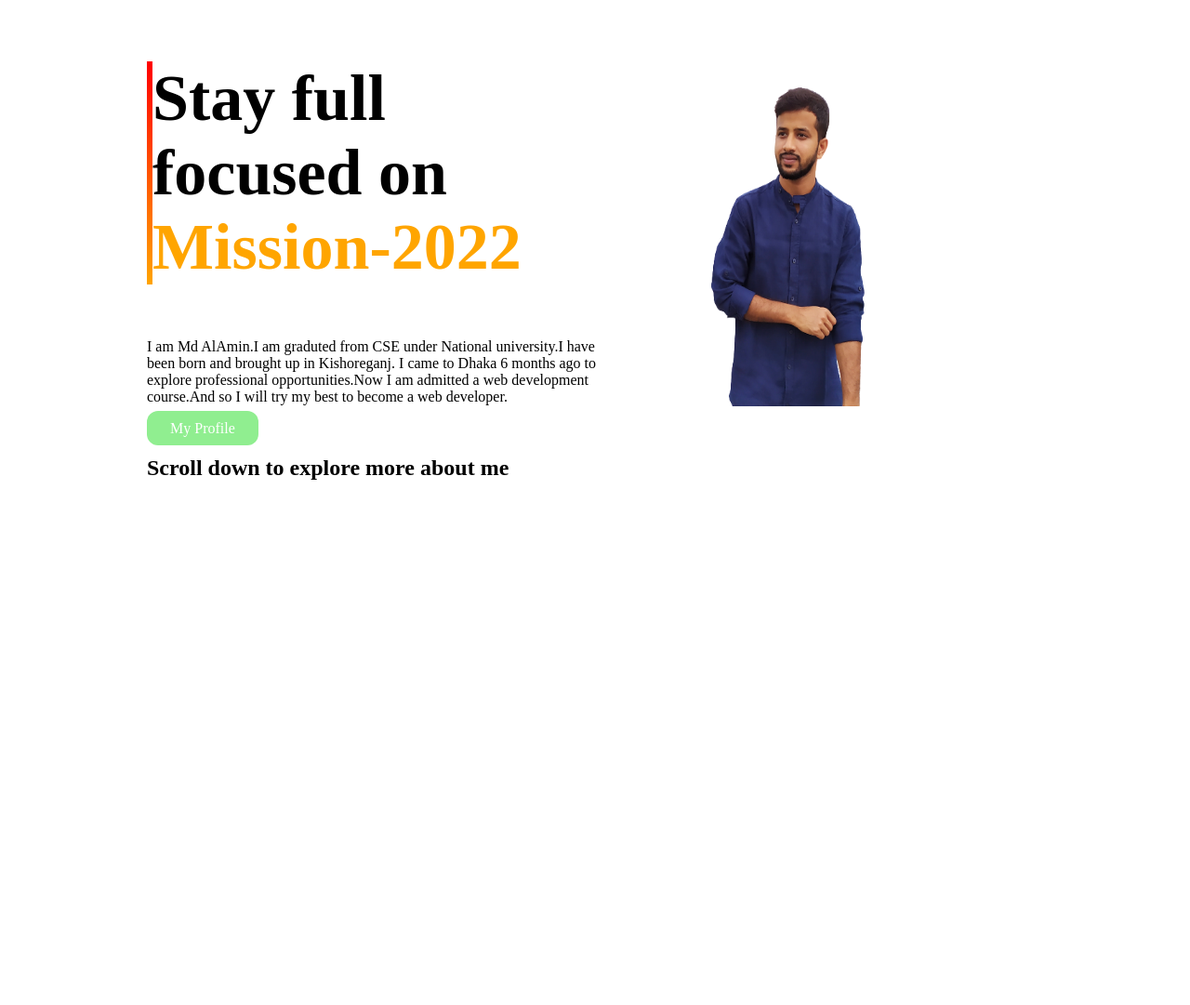
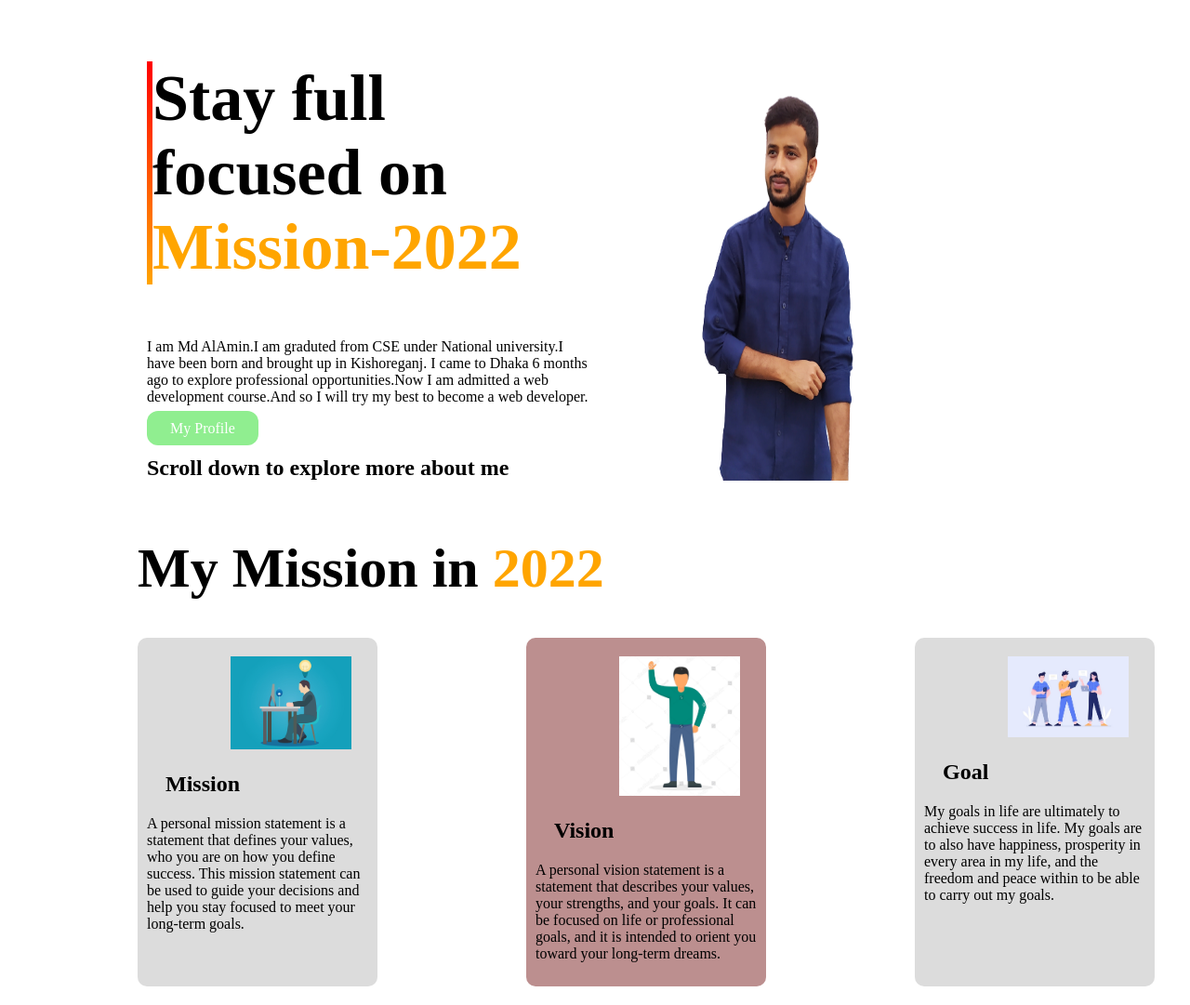
Before and after one commit to mdalamin19/First-assignment, a plain HTML site: page index.html in a window 1280 px wide. Shown: the whole page at 93% size. Before the commit the page ends 800 px from the top, so only its background shows below. Drawn offline with Linux system fonts and the light colour scheme.

Commit message:
second part

```diff
--- a/index.html
+++ b/index.html
@@ -35,6 +35,61 @@
         </section>
 
 
+        <h1 class="mission"> My Mission in <span class="orange-color"> 2022</span></h1>
+
+        <section class="Middle-part flxiable-container">
+            <div class="left-part">
+                <div>
+                    <img src="images/mission1.jpg" alt="">
+                </div>
+
+
+                <h2 class="first">Mission</h2>
+                <p>
+                    A personal mission statement is a statement that defines your values, who you are on how you
+                    define
+                    success. This mission statement can be used to guide your decisions and help you stay focused to
+                    meet your long-term goals.
+                </p>
+
+            </div>
+
+            <div class="mid-part">
+                <div>
+                    <img src="images/mission2.jpg" alt="">
+                </div>
+
+
+                <h2 class="first">Vision</h2>
+                <p>
+                    A personal vision statement is a statement that describes your values, your strengths, and your
+                    goals. It can be focused on life or professional goals, and it is intended to orient you toward your
+                    long-term dreams.
+                </p>
+
+            </div>
+
+
+            <div class="left-part">
+                <div>
+                    <img src="images/mission3.jpg" alt="">
+                </div>
+
+
+                <h2 class="first">Goal</h2>
+                <p>
+                    My goals in life are ultimately to achieve success in life. My goals are to also have happiness,
+                    prosperity in every area in my life, and the freedom and peace within to be able to carry out my
+                    goals.
+                </p>
+
+            </div>
+
+
+        </section>
+
+
+
 
 
 
@@ -45,7 +100,3 @@
     </body>
 
 </html>
-
-</body>
-
-</html>
--- a/style.css
+++ b/style.css
@@ -33,3 +33,81 @@
         color: white;
         font-weight: 850px;
   }
+  .mission{
+      font-size: 60px;
+     margin-left:140px;
+ }
+
+ .flxiable-container{
+
+     display: flex;
+     margin-bottom: 20px;
+     margin-right: 10px;
+
+ }
+ .first{
+     margin-left:20px;
+ }
+
+ .middle-part{
+     width: 20px;
+     padding-left:5px;
+     margin-left: 130px;
+ }
+
+.left-part img{
+    width: 130px;
+    padding-top:10px;
+    margin-left:90px;
+    position:static;
+ }
+
+  .left-part{
+    box-shadow: 7px 7px 40px white;
+    width: 30%;
+    margin-left: 140px;
+    height:available;
+    margin-right: 20px;
+    padding: 10px;
+    border-radius: 10px;
+    background-color: gainsboro;
+    border-collapse: collapse;
+}
+.mid-part img{
+
+    width: 130px;
+    padding-top:10px;
+    margin-left:90px;
+    position:static;
+
+}
+
+.mid-part{
+    box-shadow: 7px 7px 40px white;
+    width: 30%;
+    margin-left: 140px;
+    height:available;
+    margin-right: 20px;
+    padding: 10px;
+    border-radius: 10px;
+    background-color: rosybrown;
+    border-collapse: collapse;}
+
+ .right-part img{
+
+    width: 130px;
+    padding-top: 10px;
+    margin-left: 90px;
+    position:static;
+    }
+
+    .right-part{
+    box-shadow: 7px 7px 40px white;
+    width: 30%;
+    margin-left: 140px;
+    height:available;
+    margin-right: 20px;
+    padding: 10px;
+    border-radius: 10px;
+    background-color: palevioletred;
+    border-collapse: collapse;}
```
Also changed, not shown: images/mission1.jpg (added), images/mission2.jpg (added), images/mission3.jpg (added).
